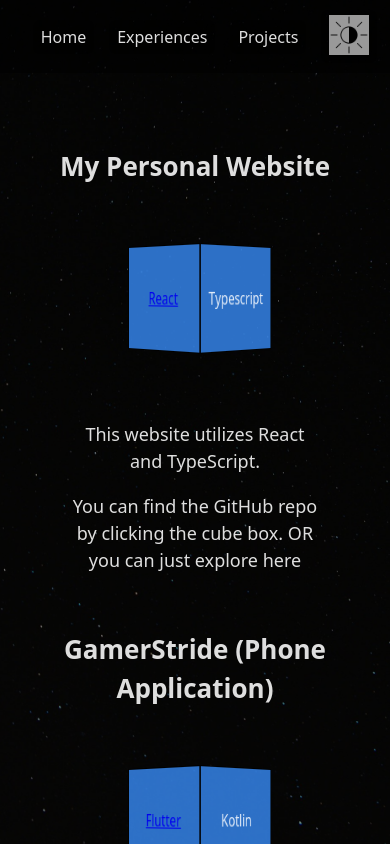
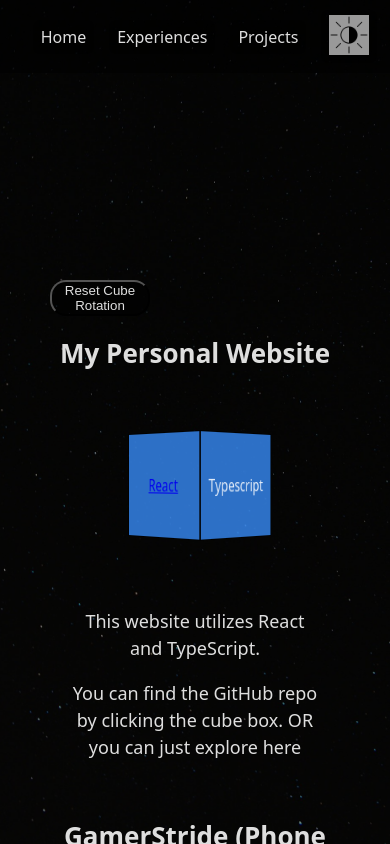
Before and after one commit to NasserA12433/naweb, a React (Vite) app: page /projects in a window 390 px wide. Built offline with nearby package versions, Linux system fonts and the light colour scheme.

Commit message:
Added a cube button reset will fix the button positioning next

```diff
--- a/src/CurrentProjects.tsx
+++ b/src/CurrentProjects.tsx
@@ -1,12 +1,20 @@
 
 import { motion } from 'framer-motion';
+import { useRef } from 'react';
 import './cssFiles/cube.css';
 import './cssFiles/currentprojects.css';
-import Cube from './cube.tsx';
+import Cube, { CubeHandle } from './cube.tsx';
+
+const CurrentProjects = () => {
+	const cubeRefs = [useRef<CubeHandle>(null), useRef<CubeHandle>(null), useRef<CubeHandle>(null), useRef<CubeHandle>(null)];
 
 
+	const handleResetClick = () => {
+	cubeRefs.forEach(ref => {
+		ref.current?.resetRotation();
+	});
+};
 
-const CurrentProjects = () =>{
 	return (
 			<motion.div
 			initial={{ opacity: 0 }}
@@ -14,15 +22,28 @@
 			transition={{ duration: .75}}
 			>
 
+
+
 			<div className="cpc">
+
+			<div className='reset'>
+				<button className='reset-button'onClick={handleResetClick}>Reset Cube Rotation</button>
+			</div>
+
 				<div className='project-header'>
 					<h1>My Personal Website</h1>
 				</div>
 			<div className='project-content'>
-						<Cube frontFaceContent="React" rightFaceContent="Typescript"
-							leftFaceContent="Typescript" backFaceContent="React"
-							frontFaceLink='https://github.com/NasserA12433/naweb'/>
+			<Cube
+				ref={cubeRefs[0]}
+				frontFaceContent="React"
+				rightFaceContent="Typescript"
+				leftFaceContent="Typescript"
+				backFaceContent="React"
+				frontFaceLink='https://github.com/NasserA12433/naweb'
+			/>
 </div>
+
 				<div className='project-text'>
 					<p> </p>
 					<p>This website utilizes React and TypeScript.</p>
@@ -36,39 +57,42 @@
 					<h1>GamerStride (Phone Application)</h1>
 				</div>
 				<div className='project-content'>
-					<Cube frontFaceContent="Flutter" rightFaceContent="Kotlin"
+					<Cube ref={cubeRefs[1]} frontFaceContent="Flutter" rightFaceContent="Kotlin"
 								leftFaceContent="Kotlin" backFaceContent="Flutter"
 								frontFaceLink='https://github.com/NasserA12433/Gamerstride2.1' />
+				</div>
 				<div className='project-text'>
 					<p> </p>
 					<p>Created an application on IOS and Android called Gamerstride. </p>
 					<p>Click the link to go to github</p>
 				</div>
-				</div>
+
 
 
 				<div className='project-header'>
 					<h1>First personal website</h1>
 				</div>
 				<div className='project-content'>
-					<Cube frontFaceContent="CSS" rightFaceContent="HTML"
+					<Cube ref={cubeRefs[2]} frontFaceContent="CSS" rightFaceContent="HTML"
 								leftFaceContent="Markup" backFaceContent=" "
 								frontFaceLink='https://github.com/NasserA12433/Personal-Website?tab=readme-ov-file'/>
+				</div>
 				<div className='project-text'>
 						<p> </p>
 						<p>My first personal website. I designed it without a framework</p>
 						<p>Click the link to go to github</p>
 				</div>
-				</div>
+
 
 
 				<div className='project-header'>
 					<h1>CPP Hackathon Store website</h1>
 				</div>
 				<div className='project-content'>
-					<Cube frontFaceContent="Firebase" rightFaceContent='Typescript'
+					<Cube ref={cubeRefs[3]} frontFaceContent="Firebase" rightFaceContent='Typescript'
 								leftFaceContent=' ' backFaceContent=' '
 								frontFaceLink='https://github.com/NasserA12433/BroncoHacks'/>
+				</div>
 				<div className='project-text'>
 					<p> </p>
 					<p></p>Cal Poly Pomona website project.
@@ -76,7 +100,6 @@
 					<p>Click the link to go to github</p>
 				</div>
 			</div>
-			</div>
 		</motion.div>
 		);
 }
--- a/src/cssFiles/currentprojects.css
+++ b/src/cssFiles/currentprojects.css
@@ -9,9 +9,8 @@
 
 .reset{
 		color:var(--text-color);
-		background-color: var(--bg-color);
 		position: center;
-		padding-top: 400px;
+		padding-top: 80px;
 }
 
 
@@ -27,16 +26,22 @@
 @media (max-width: 768px) {
 	.reset{
 		color:var(--text-color);
-		background-color: var(--bg-color);
 		position: center;
-		padding-top: 400px;
+		align-items: center;
+		width: 100px;
+		display: flex;
+		justify-content: center;
+
 	}
 
 	.reset-button{
 		color:var(--text-color);
-		background-color: var(--bg-color);
 		height: fit-content;
 		width: fit-content;
+		align-items: center;
+		display: flex;
+		justify-content: center;
+		place-items: center;
 
 	}
 
--- a/src/cssFiles/navbar.css
+++ b/src/cssFiles/navbar.css
@@ -1,6 +1,6 @@
 .navbar {
     position:sticky;
-    width:100%;
+    width:97%;
     max-width: 100%;
     top:0;
     display: flex;
--- a/src/cube.tsx
+++ b/src/cube.tsx
@@ -1,5 +1,14 @@
-import React, { useRef, useState } from 'react';
+import React, {
+  forwardRef,
+  useImperativeHandle,
+  useRef,
+  useState,
+} from 'react';
 import './cssFiles/cube.css';
+
+export type CubeHandle = {
+  resetRotation: () => void;
+};
 
 type CubeProps = {
   frontFaceContent?: React.ReactNode;
@@ -17,24 +26,27 @@
   bottomFaceLink?: string;
 };
 
-function Cube({
+const Cube = forwardRef<CubeHandle, CubeProps>(({
   frontFaceContent,
   backFaceContent,
   rightFaceContent,
   leftFaceContent,
   topFaceContent,
   bottomFaceContent,
-
   frontFaceLink,
   backFaceLink,
   rightFaceLink,
   leftFaceLink,
   topFaceLink,
   bottomFaceLink,
-}: CubeProps) {
+}, ref) => {
   const [rotation, setRotation] = useState({ x: 0, y: -45 });
   const [isDragging, setIsDragging] = useState(false);
   const lastPos = useRef({ x: 0, y: 0 });
+
+  useImperativeHandle(ref, () => ({
+    resetRotation: () => setRotation({ x: 0, y: -45 }),
+  }));
 
   const handleStart = (x: number, y: number) => {
     setIsDragging(true);
@@ -58,17 +70,14 @@
     handleStart(e.clientX, e.clientY);
   const handleMouseMove = (e: React.MouseEvent) =>
     handleMove(e.clientX, e.clientY);
-
   const handleTouchStart = (e: React.TouchEvent) => {
     const touch = e.touches[0];
     handleStart(touch.clientX, touch.clientY);
   };
-
   const handleTouchMove = (e: React.TouchEvent) => {
     const touch = e.touches[0];
     handleMove(touch.clientX, touch.clientY);
   };
-
   const handleEnd = () => setIsDragging(false);
 
   const renderFace = (
@@ -118,6 +127,6 @@
       </div>
     </div>
   );
-}
+});
 
 export default Cube;
```
Lines whose indentation alone changed are shown as unchanged.
